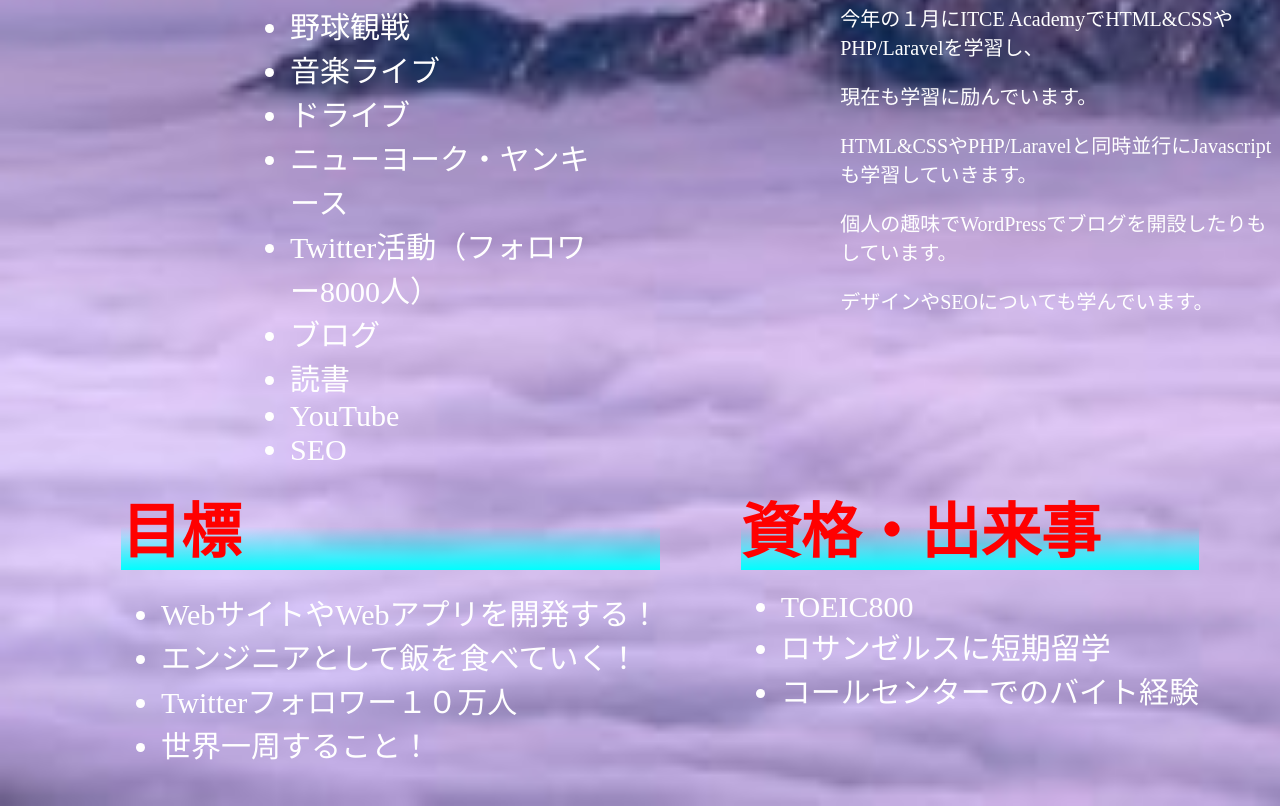
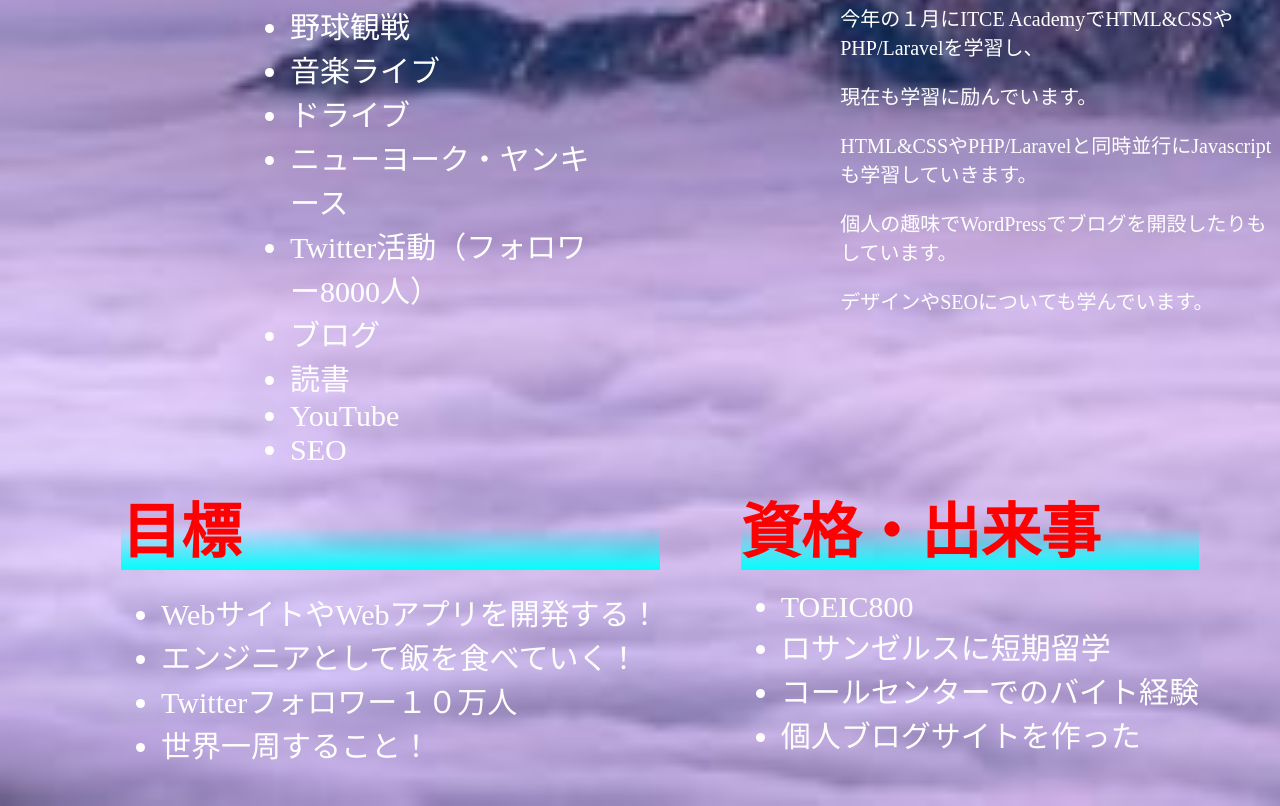
Before and after one commit to yuuki0129/my_profile, a plain HTML site: page index.html in a window 1280 px wide. Shown: the part 1022-1828 px from the top of the page. Drawn offline with Linux system fonts and the light colour scheme.

Commit message:
コードの更新

```diff
--- a/index.html
+++ b/index.html
@@ -75,6 +75,7 @@
                         <li>TOEIC800</li>
                         <li>ロサンゼルスに短期留学</li>
                         <li>コールセンターでのバイト経験</li>
+                        <li>個人ブログサイトを作った</li>
                     </ul>
                 </div>
             </div>
```
